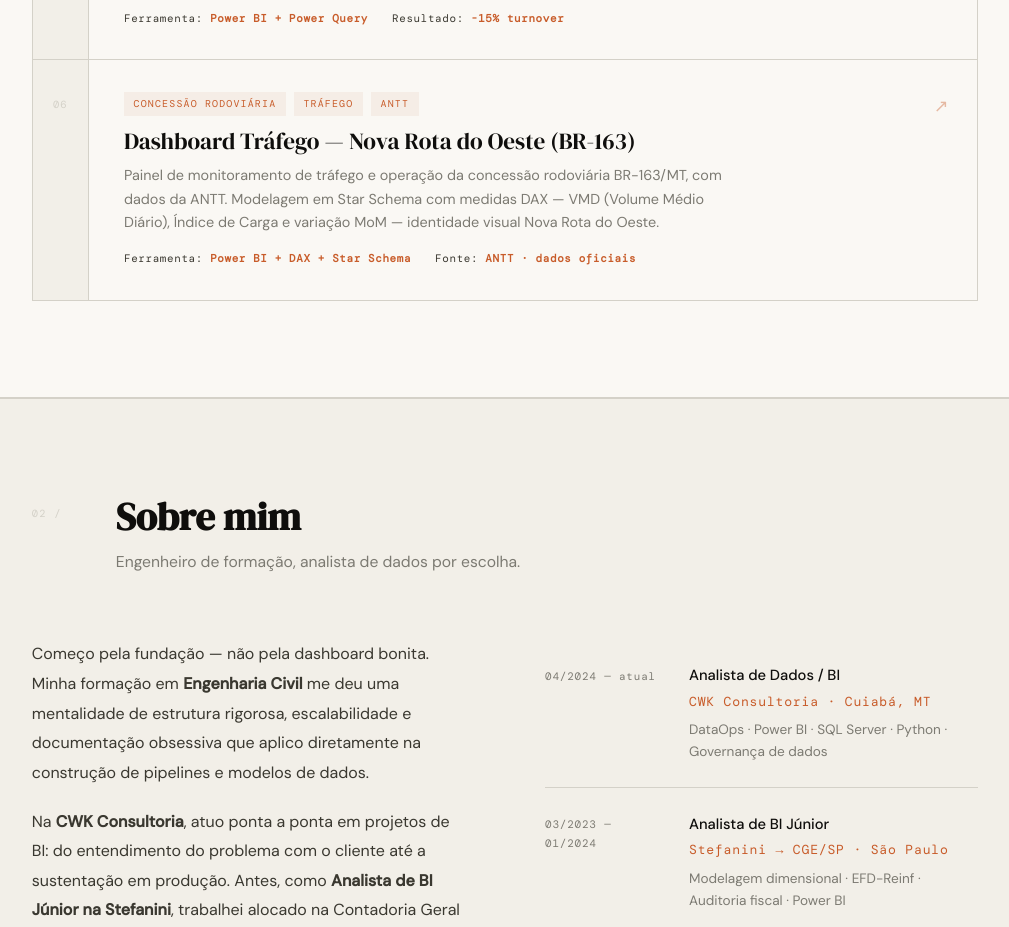
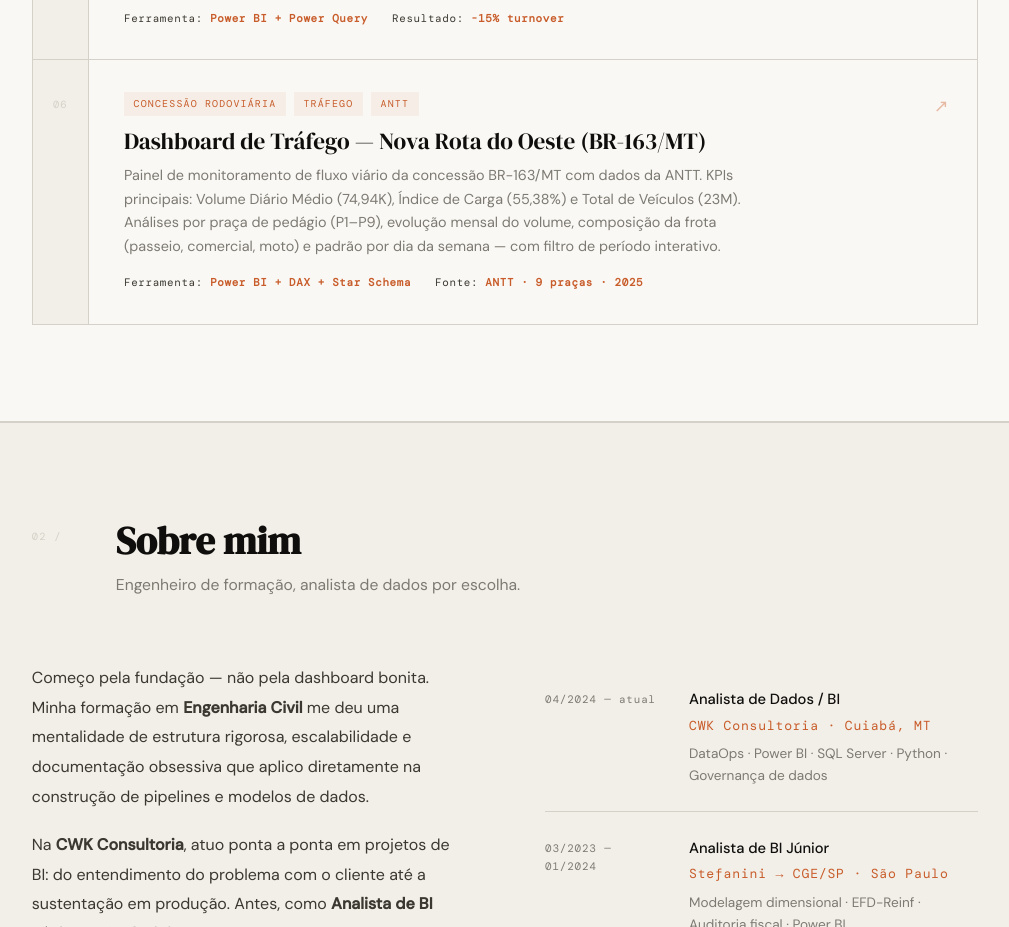
Before and after one commit to Albuquerquejpm/Albuquerquejpm.github.io, a plain HTML site: page index.html in a window 1280 px wide. Shown: the part 2260-3187 px from the top of the page, without its empty margins (135-1144 px from the left). Drawn offline with nearby package versions, Linux system fonts and the light colour scheme.

Commit message:
Update index.html

```diff
--- a/index.html
+++ b/index.html
@@ -596,11 +596,11 @@ footer {
           <span class="proj-tag">Tráfego</span>
           <span class="proj-tag">ANTT</span>
         </div>
-        <div class="proj-name">Dashboard Tráfego — Nova Rota do Oeste (BR-163)</div>
-        <p class="proj-desc">Painel de monitoramento de tráfego e operação da concessão rodoviária BR-163/MT, com dados da ANTT. Modelagem em Star Schema com medidas DAX — VMD (Volume Médio Diário), Índice de Carga e variação MoM — identidade visual Nova Rota do Oeste.</p>
+        <div class="proj-name">Dashboard de Tráfego — Nova Rota do Oeste (BR-163/MT)</div>
+        <p class="proj-desc">Painel de monitoramento de fluxo viário da concessão BR-163/MT com dados da ANTT. KPIs principais: Volume Diário Médio (74,94K), Índice de Carga (55,38%) e Total de Veículos (23M). Análises por praça de pedágio (P1–P9), evolução mensal do volume, composição da frota (passeio, comercial, moto) e padrão por dia da semana — com filtro de período interativo.</p>
         <div class="proj-meta">
           <span class="proj-kpi">Ferramenta: <strong>Power BI + DAX + Star Schema</strong></span>
-          <span class="proj-kpi">Fonte: <strong>ANTT · dados oficiais</strong></span>
+          <span class="proj-kpi">Fonte: <strong>ANTT · 9 praças · 2025</strong></span>
         </div>
       </div>
       <div class="proj-arrow">↗</div>
```
